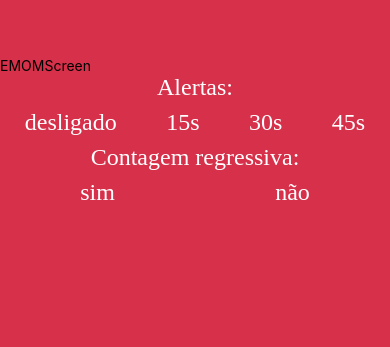
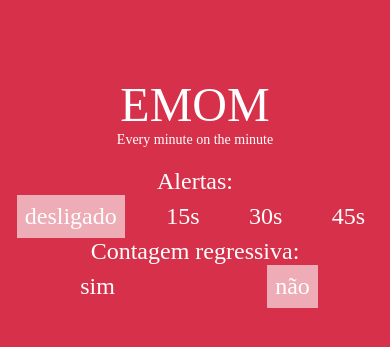
Before and after one commit to carlos-dev/calisTimer, a React Native app: screen /EMOM in a window 390 px wide. Shown: the part 143-490 px from the top of the page. Built offline with nearby package versions, Linux system fonts and the light colour scheme.

Commit message:
Componente Select

```diff
--- /dev/null
+++ b/src/components/Select.js
@@ -0,0 +1,69 @@
+import React, { useEffect, useState } from 'react';
+import {
+  View, Text, TouchableOpacity, StyleSheet,
+} from 'react-native';
+
+const Select = ({
+  options, label, onSelect, ...props
+}) => {
+  const [current, setCurrent] = useState('');
+
+  useEffect(() => {
+    setCurrent(props.current);
+  }, []);
+
+  const handlePress = (opt) => () => {
+    setCurrent(opt);
+
+    if (onSelect) {
+      onSelect(opt);
+    }
+  };
+
+  return (
+    <View>
+      <Text style={styles.label}>{label}</Text>
+      <View style={styles.options}>
+        {options.map((opt) => (
+          <TouchableOpacity
+            key={opt.id}
+            onPress={handlePress(opt.id)}
+            style={[styles.button, opt.id === current ? styles.buttonSelected : null]}
+          >
+            <Text style={styles.option}>{opt.label}</Text>
+          </TouchableOpacity>
+        ))}
+      </View>
+    </View>
+  );
+};
+
+const styles = StyleSheet.create({
+  label: {
+    textAlign: 'center',
+    color: '#fff',
+    fontFamily: 'Ubuntu-Regular',
+    fontSize: 24,
+  },
+
+  options: {
+    flexDirection: 'row',
+    justifyContent: 'space-around',
+  },
+
+  button: {
+    padding: 8,
+  },
+
+  buttonSelected: {
+    backgroundColor: 'rgba(255,255,255,0.6)',
+  },
+
+  option: {
+    color: '#fff',
+    fontFamily: 'Ubuntu-Regular',
+    fontSize: 24,
+  },
+});
+
+export default Select;
--- /dev/null
+++ b/src/components/Title.js
@@ -0,0 +1,30 @@
+import React from 'react';
+import { View, Text, StyleSheet } from 'react-native';
+
+const Title = ({ title, subtitle }) => (
+  <View style={styles.container}>
+    <Text style={styles.title}>{title}</Text>
+    <Text style={[styles.title, styles.subtitle]}>{subtitle}</Text>
+  </View>
+);
+
+const styles = StyleSheet.create({
+  container: {
+    paddingBottom: 20,
+    paddingTop: 20,
+  },
+
+  title: {
+    fontFamily: 'Ubuntu-Bold',
+    fontSize: 48,
+    color: '#fff',
+    textAlign: 'center',
+  },
+
+  subtitle: {
+    fontFamily: 'Ubuntu-Regular',
+    fontSize: 14,
+  },
+});
+
+export default Title;
--- a/src/screens/EMOMScreen.js
+++ b/src/screens/EMOMScreen.js
@@ -1,50 +1,44 @@
-import React, { useState } from 'react';
+import React from 'react';
 import {
-  View, Text, TouchableOpacity, StyleSheet,
+  View, StyleSheet,
 } from 'react-native';
 
-const Select = ({ options, label, onSelect }) => {
-  const [current, setCurrent] = useState('opt1');
-
-  const handlePress = (opt) => () => {
-    setCurrent(opt);
-
-    console.log(opt);
-
-    if (onSelect) {
-      onSelect(opt);
-    }
-  };
-
-  return (
-    <View style={styles.select}>
-      <Text style={styles.label}>{label}</Text>
-      <View style={styles.options}>
-        {options.map((opt) => (
-          <TouchableOpacity
-            key={opt}
-            onPress={handlePress(opt)}
-            style={[styles.button, opt === current ? styles.buttonSelected : null]}
-          >
-            <Text style={styles.option}>{opt}</Text>
-          </TouchableOpacity>
-        ))}
-      </View>
-    </View>
-  );
-};
+import Select from '../components/Select';
+import Title from '../components/Title';
 
 const EMOMScreen = () => (
   <View style={styles.container}>
-    <Text>EMOMScreen</Text>
+    <Title title="EMOM" subtitle="Every minute on the minute" />
     <Select
       label="Alertas:"
-      options={['desligado', '15s', '30s', '45s']}
+      current={0}
+      options={[
+        {
+          id: 0,
+          label: 'desligado',
+        },
+        {
+          id: 15,
+          label: '15s',
+        },
+        {
+          id: 30,
+          label: '30s',
+        },
+        {
+          id: 45,
+          label: '45s',
+        },
+      ]}
       onSelect={(opt) => console.log(opt)}
     />
     <Select
       label="Contagem regressiva:"
-      options={['sim', 'não']}
+      current={0}
+      options={[
+        { id: 1, label: 'sim' },
+        { id: 0, label: 'não' },
+      ]}
       onSelect={(opt) => console.log(opt)}
     />
   </View>
@@ -56,32 +50,6 @@ const styles = StyleSheet.create({
     flex: 1,
     paddingTop: 200,
   },
-
-  label: {
-    textAlign: 'center',
-    color: '#fff',
-    fontFamily: 'Ubuntu-Regular',
-    fontSize: 24,
-  },
-
-  options: {
-    flexDirection: 'row',
-    justifyContent: 'space-around',
-  },
-
-  button: {
-    padding: 8,
-  },
-
-  buttonSelected: {
-    backgroundColor: 'rgba(255,255,255,0.6)',
-  },
-
-  option: {
-    color: '#fff',
-    fontFamily: 'Ubuntu-Regular',
-    fontSize: 24,
-  },
 });
 
 export default EMOMScreen;
```
